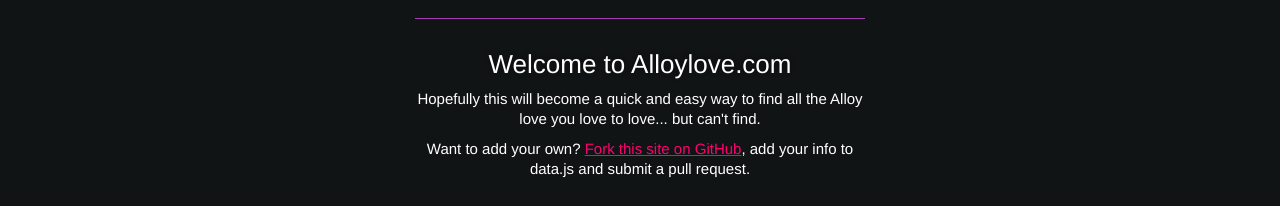
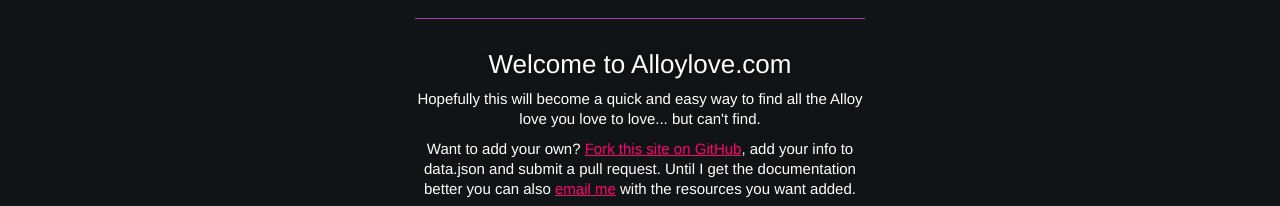
Before and after one commit to joshjensen/alloylove.com, a plain HTML site: page index.html in a window 1280 px wide. Shown: the part 4666-4872 px from the top of the page. Drawn offline with Linux system fonts and the light colour scheme.

Commit message:
changed some wording.

```diff
--- a/index.html
+++ b/index.html
@@ -579,7 +579,7 @@
 
     <p>Want to add your own?
     <a href="https://github.com/joshjensen/alloylove.com">Fork this site on GitHub</a>,
-    add your info to data.js and submit a pull request.</p>
+    add your info to data.json and submit a pull request. Until I get the documentation better you can also <a href="josh@roar.pro">email me</a> with the resources you want added.</p>
   </div>
 
   <p class="footer">
```
